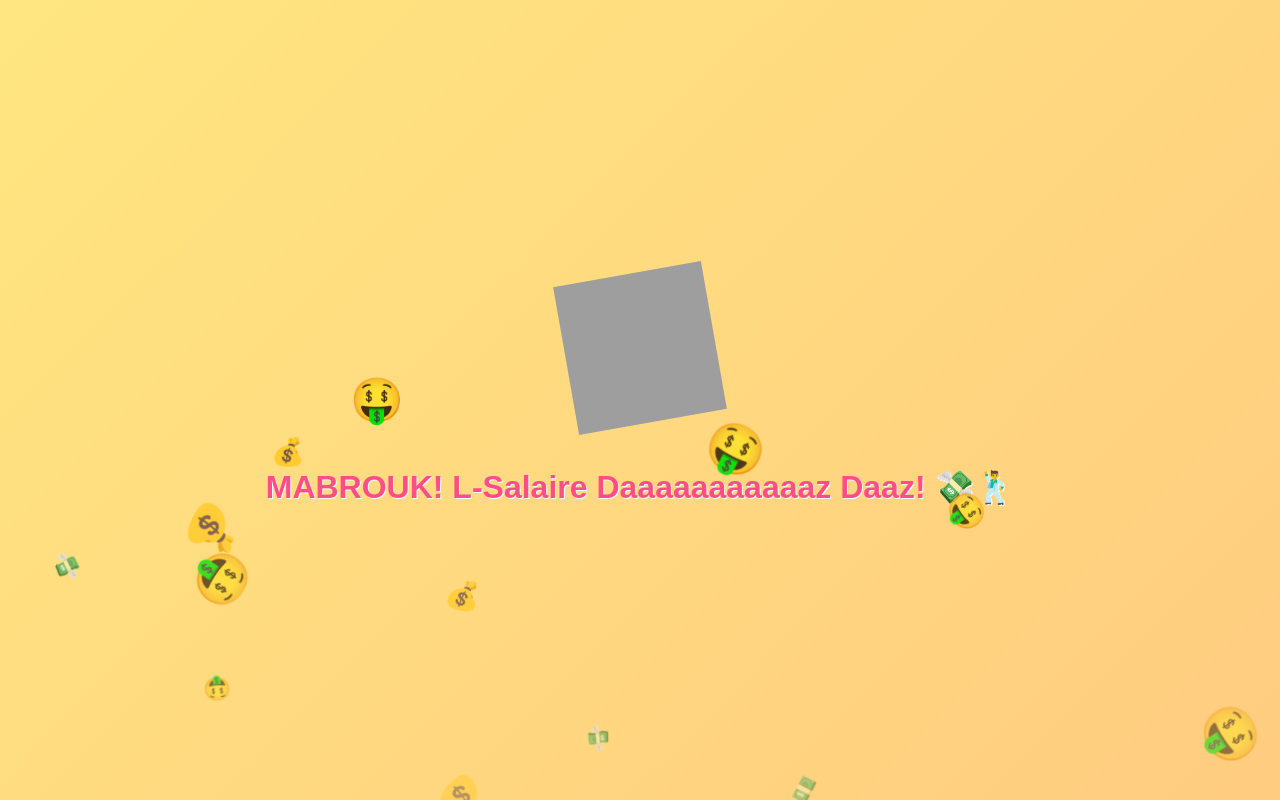
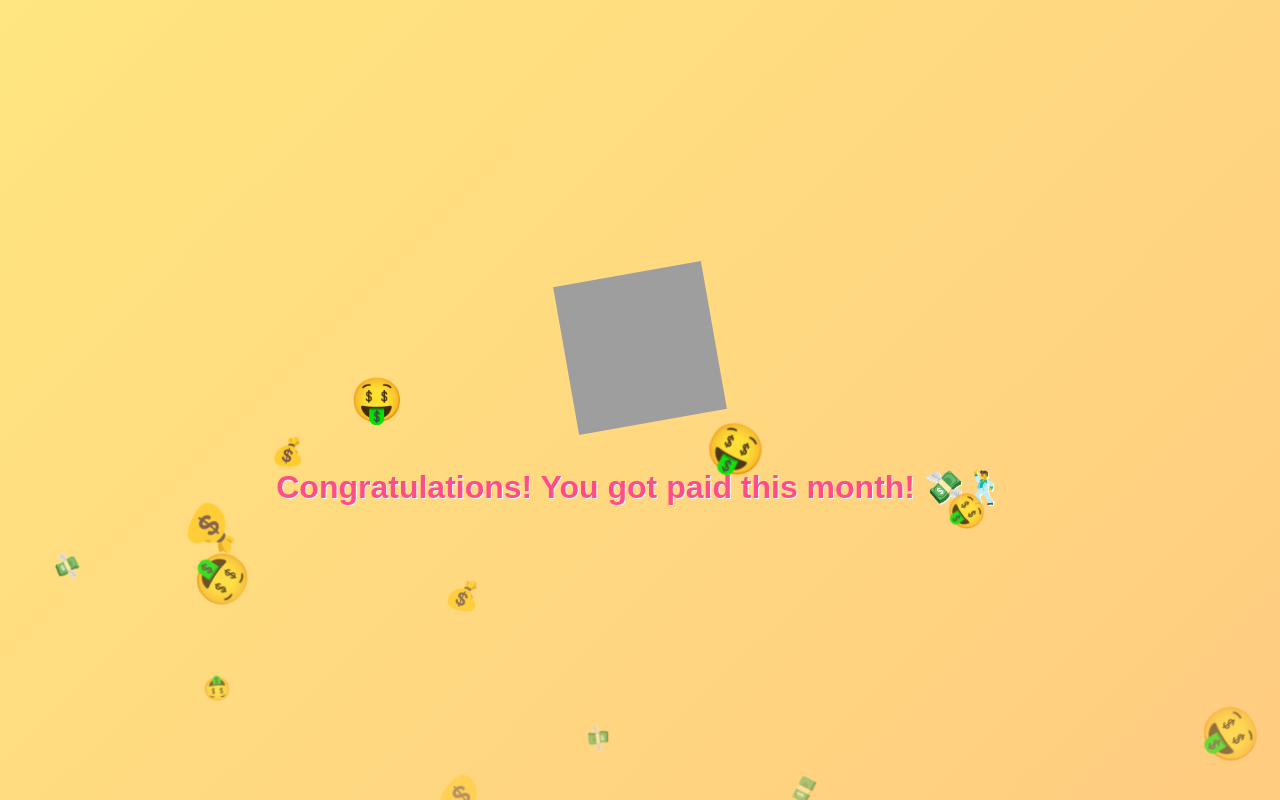
Before and after one commit to newboites2-tech/salair, a plain HTML site: page index.html in a window 1280 px wide. Drawn offline with Linux system fonts and the light colour scheme; grey boxes are pictures that could not be loaded.

Commit message:
Update index.html

```diff
--- a/index.html
+++ b/index.html
@@ -53,7 +53,7 @@ h1 {
 
 <div class="card">
   <img id="alien" src="https://thumbs.dreamstime.com/b/alien-money-illustration-vector-alien-money-illustration-vector-white-background-160166331.jpg" alt="Alien">
-  <h1>MABROUK! L-Salaire Daaaaaaaaaaaz Daaz! 💸🕺</h1>
+  <h1>Congratulations! You got paid this month! 💸🕺</h1>
 </div>
 
 <script>
```
